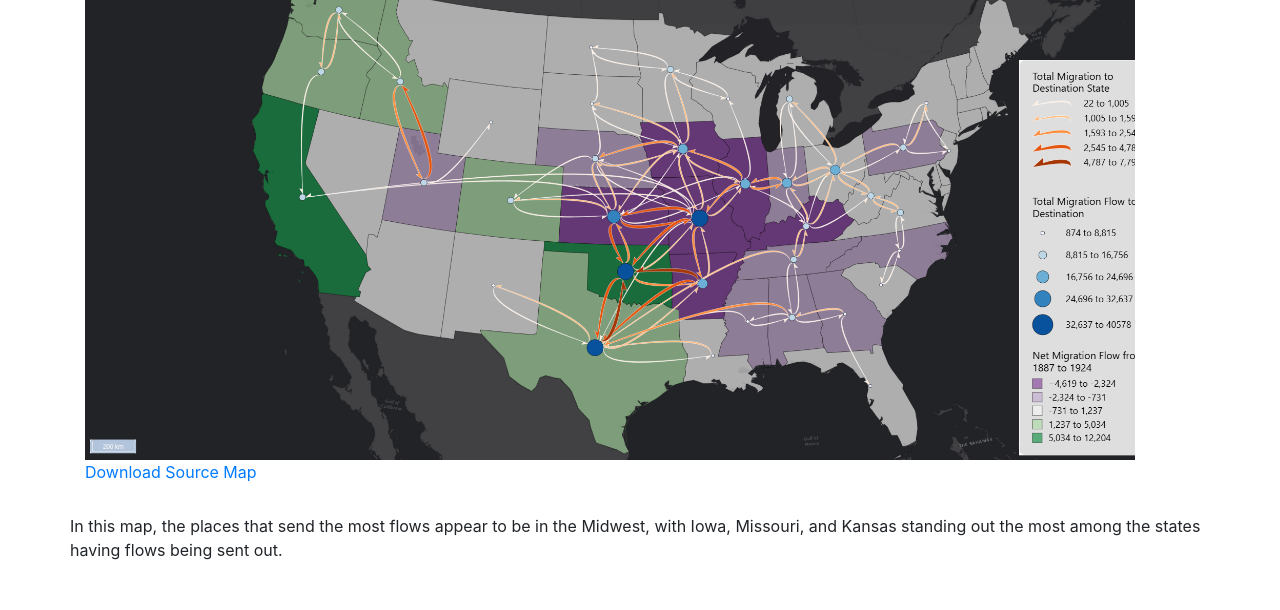
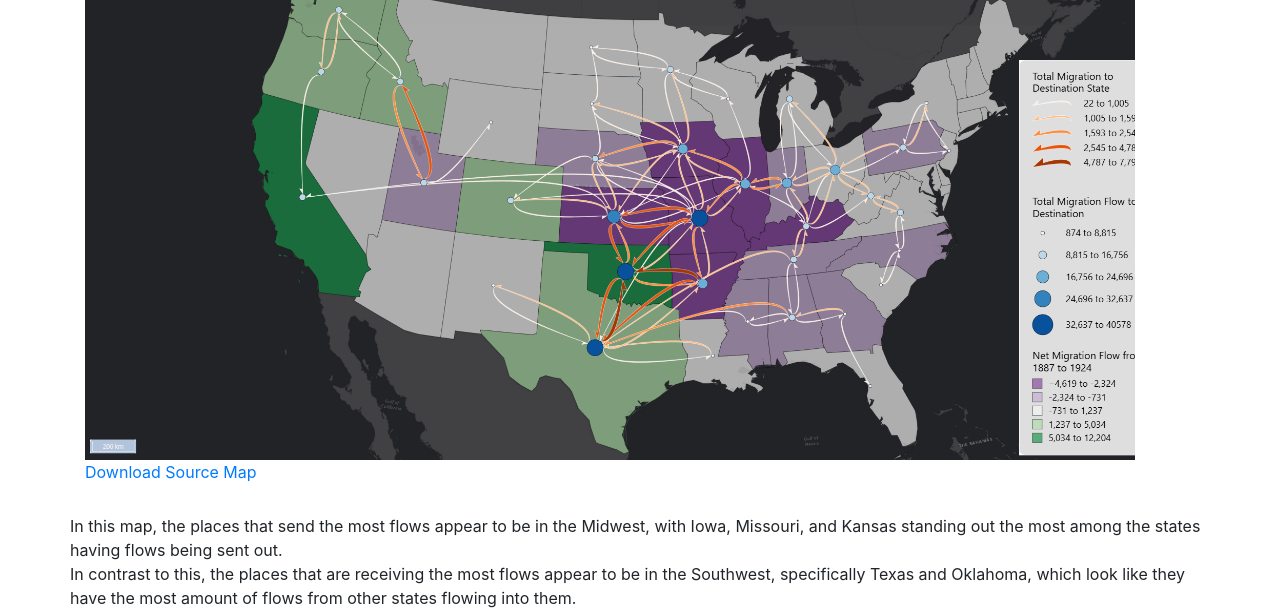
Before and after one commit to geog3540/pchristen, a website: page flowmapper.html in a window 1280 px wide. Shown: the part 216-826 px from the top of the page. Before the commit the page ends 800 px from the top, so only its background shows below. Drawn offline with Linux system fonts and the light colour scheme.

Commit message:
Update flowmapper.html

```diff
--- a/flowmapper.html
+++ b/flowmapper.html
@@ -67,3 +67,5 @@
          <h2>Map Analysis:</h2>
            <p2>In this map, the places that send the most flows appear to be in the Midwest, with Iowa, Missouri, and Kansas standing out the most among
              the states having flows being sent out.</p2>
+             <p3>In contrast to this, the places that are receiving the most flows appear to be in the Southwest, specifically Texas and Oklahoma, which look
+               like they have the most amount of flows from other states flowing into them.</p3>
```
